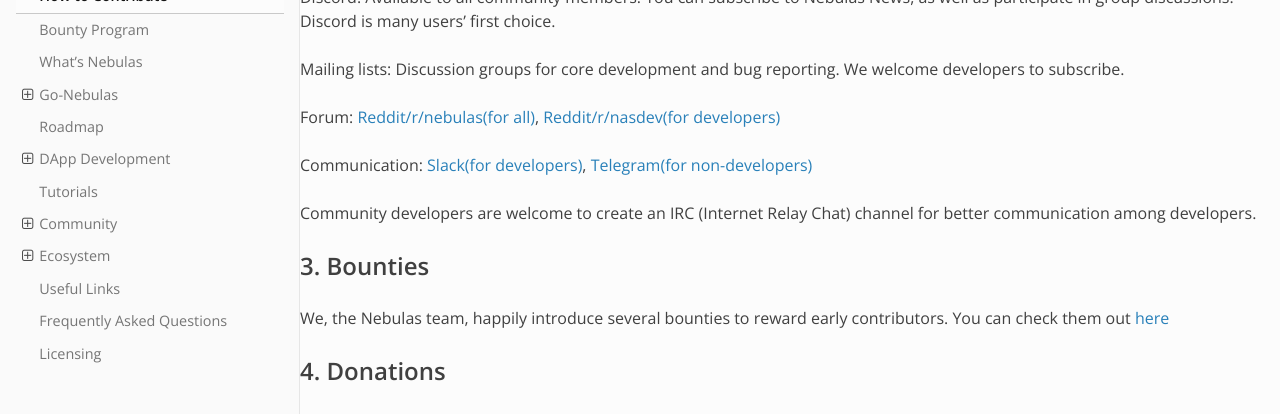
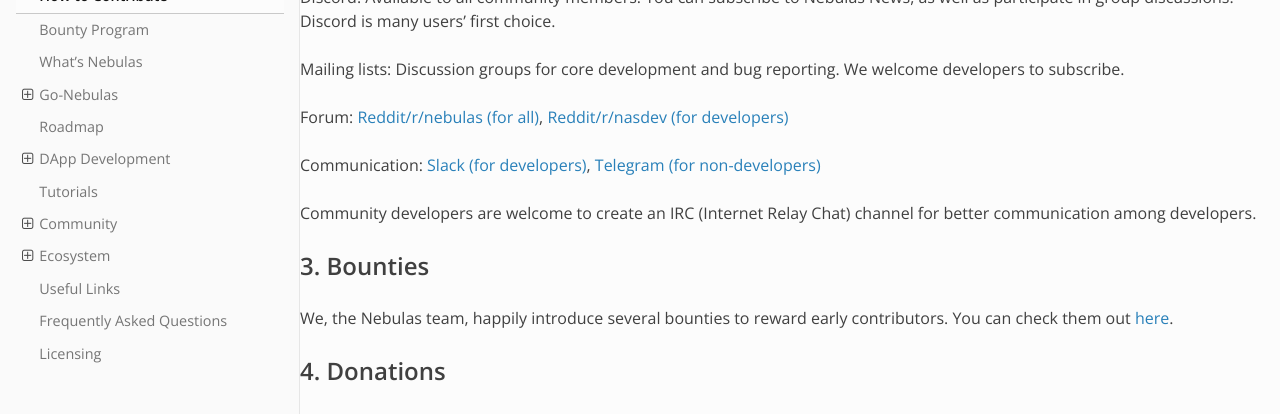
Before and after one commit to nebulasio/nebdocs, a Sphinx documentation site: the page built from docs/how-to-contribute.md, in a window 1280 px wide and 900 px high, scrolled down 2193 px. Shown: the part 186-600 px from the top of the window. Built offline with Sphinx 7.4.7 and the Read the Docs theme 2.0.0, drawn with Linux system fonts in a browser that asks for light colours.

```diff
--- a/docs/how-to-contribute.md
+++ b/docs/how-to-contribute.md
@@ -68,15 +68,15 @@ Discord: Available to all community members. You can subscribe to Nebulas News,
 
 Mailing lists: Discussion groups for core development and bug reporting. We welcome developers to subscribe.
 
-Forum: [Reddit/r/nebulas(for all)](https://reddit.com/r/nebulas), [Reddit/r/nasdev(for developers)](https://reddit.com/r/nasdev)
+Forum: [Reddit/r/nebulas (for all)](https://reddit.com/r/nebulas), [Reddit/r/nasdev (for developers)](https://reddit.com/r/nasdev)
 
-Communication: [Slack(for developers)](https://nebulasio.herokuapp.com/), [Telegram(for non-developers)](https://t.me/nebulasio)
+Communication: [Slack (for developers)](https://nebulasio.herokuapp.com/), [Telegram (for non-developers)](https://t.me/nebulasio)
 
 Community developers are welcome to create an IRC (Internet Relay Chat) channel for better communication among developers.
 
 ## 3. Bounties
 
-We, the Nebulas team, happily introduce several bounties to reward early contributors. You can check them out [here](http://wiki.nebulas.io/en/latest/bounty-program.html)
+We, the Nebulas team, happily introduce several bounties to reward early contributors. You can check them out [here](http://wiki.nebulas.io/en/latest/bounty-program.html).
 
 ## 4. Donations
 Donations to the Nebulas Foundation to further the development of Nebulas are greatly appreciated. Both NAS and ETH are accepted. We also welcome community members to support us in material terms. For instance, the donation of meetup locations/venues, local guides, photography, etcetera. We can also make your contribution known to the community if you would like. If you are an enthusiastic community member and are willing to contribute to our community, email [contact@nebulas.io](mailto:contact@nebulas.io) for more details.
```
